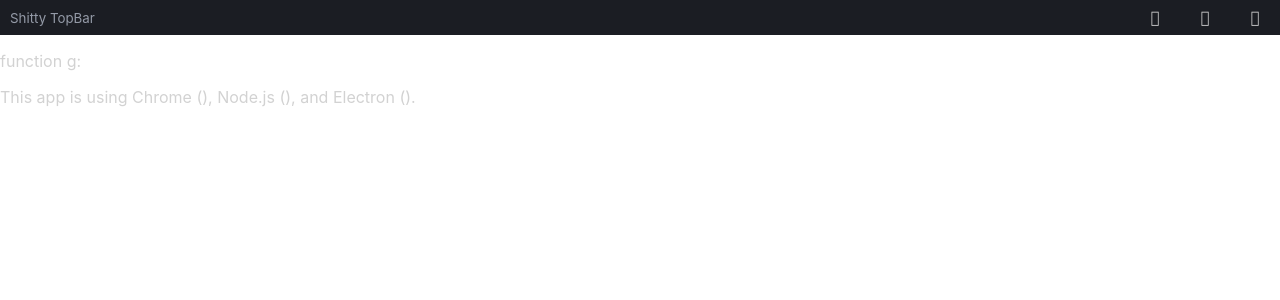
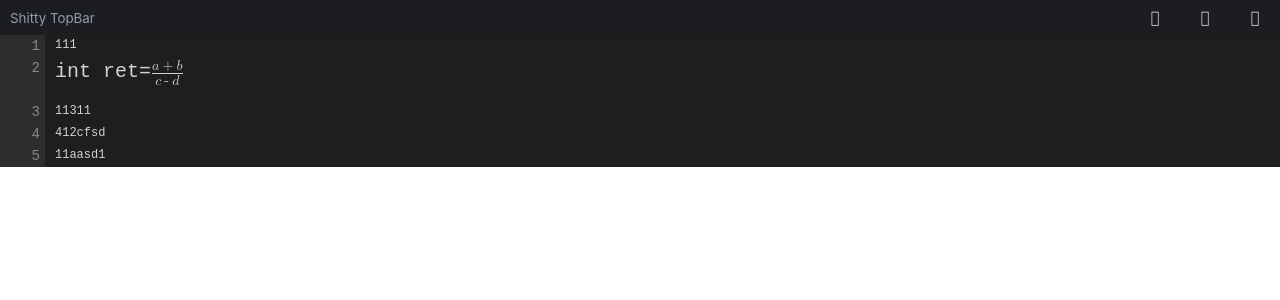
Before and after one commit to SouPuppy/Express, a Svelte app in the folder src/GUI/: page / in a window 1280 px wide. Shown: the top 300 px of the page. Built offline with nearby package versions, Linux system fonts and the light colour scheme.

Commit message:
code area

```diff
--- a/src/GUI/src/renderer/App.svelte
+++ b/src/GUI/src/renderer/App.svelte
@@ -1,22 +1,22 @@
 <script>
-    import TopBar from './components/TopBar.svelte';
-	import TestInfo from './TestInfo.svelte';
+    import TopBar from "./components/TopBar.svelte";
+	import Demo from "./pages/demo.svelte";
 </script>
 
 
 <main>
-	<TopBar></TopBar>
-	<div class="contentArea">
-		<TestInfo></TestInfo>
+	<TopBar/>
+	<div class="TextArea">
+		<Demo/>
 	</div>
-
 </main>
 
 <style>
-	.contentArea {
+	.TextArea {
+		height: 100%;
 		display: flex;
         flex-direction: row;
-        flex-grow: 1; /* Ensure contentArea takes up remaining space */
+        flex-grow: 1; 	/* Ensure TextArea takes up remaining space */
         overflow: auto; /* Optional: scroll if content overflows */
 	}
 </style>
--- /dev/null
+++ b/src/GUI/src/renderer/components/Codeline.svelte
@@ -0,0 +1,33 @@
+<script>
+    import Gutter from "./Gutter.svelte";
+    export let start_index;
+    export let content = "";
+    export let altitude = 1;
+    let line_hight = 14;
+</script>
+
+<main style="height: {altitude * (line_hight + 8)}px;">
+    <Gutter Linenumber = {start_index}/>
+    <div class="content"
+        style="font-size: {4 + 8 * altitude}px;"
+    >
+        {@html content}
+    </div>
+</main>
+
+<style>
+    main {
+        font-family: monospace;
+        font-size: 14px;
+        color: rgb(210, 210, 210);
+        background-color: #1e1e1e;
+        display: flex;
+        align-items: stretch;
+    }
+    .content {
+        margin-left: 10px;
+        display: flex;
+        /* align-items: center; */
+        margin-top: 3px;
+    }
+</style>
--- /dev/null
+++ b/src/GUI/src/renderer/components/Gutter.svelte
@@ -0,0 +1,23 @@
+<script>
+    export let Linenumber;
+</script>
+
+<main>
+    <div class="line-number">{Linenumber}</div>
+</main>
+
+<style>
+    main {
+        background-color: #2d2d2d;
+        width: 45px;
+        display: flex;
+        /* align-items: center; */
+        justify-content: flex-end;
+    }
+
+    .line-number {
+        color: #888;
+        margin-right: 5px;
+        margin-top: 3px
+    }
+</style>
--- /dev/null
+++ b/src/GUI/src/renderer/pages/demo.svelte
@@ -0,0 +1,76 @@
+<script>
+    import CodeLine from "../components/Codeline.svelte";
+
+    let lines = [
+        {content: "111", altitude: 1},
+        {content: `
+                int ret=
+                <math xmlns="http://www.w3.org/1998/Math/MathML">
+                    <mfrac>
+                        <mrow>
+                            <mi>a</mi>
+                            <mo>+</mo>
+                            <mi>b</mi>
+                        </mrow>
+                        <mrow>
+                            <mi>c</mi>
+                            <mo>-</mo>
+                            <mi>d</mi>
+                        </mrow>
+                    </mfrac>
+                </math>
+            `, altitude: 2},
+        {content: "11311", altitude: 1},
+        {content: "412cfsd ", altitude: 1},
+        {content: "11aasd1", altitude: 1},
+    ];
+
+</script>
+
+<main>
+    <div class="code-container">
+        {#each lines as line, index}
+            <CodeLine start_index={index + 1} {...line} />
+        {/each}
+    </div>
+</main>
+
+<style>
+    main {
+        height: 100%;
+        width: 100%;
+        position: relative;
+    }
+
+    .code-container {
+        max-height: calc(100vh - 35px);
+        overflow-y: hidden;
+        white-space: nowrap;
+    }
+
+    main:hover .code-container {
+        overflow-y: auto;
+    }
+
+    /* Hide scrollbar */
+    .code-container::-webkit-scrollbar {
+        width: 16px; /* Width of the scrollbar */
+    }
+
+    /* Style the scrollbar track (part that the thumb moves along) */
+    .code-container::-webkit-scrollbar-track {
+        background: transparent; /* Transparent background */
+        background-color: #1e1e1e;
+    }
+
+    /* Style the scrollbar thumb (the draggable part) */
+    .code-container::-webkit-scrollbar-thumb {
+        background: rgba(66, 66, 66, 0.3); /* Semi-transparent thumb */
+    }
+
+    /* Optional: Add hover effect for the thumb */
+    .code-container::-webkit-scrollbar-thumb:hover {
+        background: rgba(66, 66, 66, 0.7); /* Darker on hover */
+    }
+
+</style>
```
Also changed, not shown: src/GUI/src/renderer/components/block.svelte (added), src/GUI/src/renderer/components/code.svelte (added), src/GUI/src/renderer/components/frac.svelte (added), src/GUI/src/renderer/components/math.svelte (added), src/GUI/src/renderer/pages/TestInfo.svelte (renamed from src/GUI/src/renderer/TestInfo.svelte).
